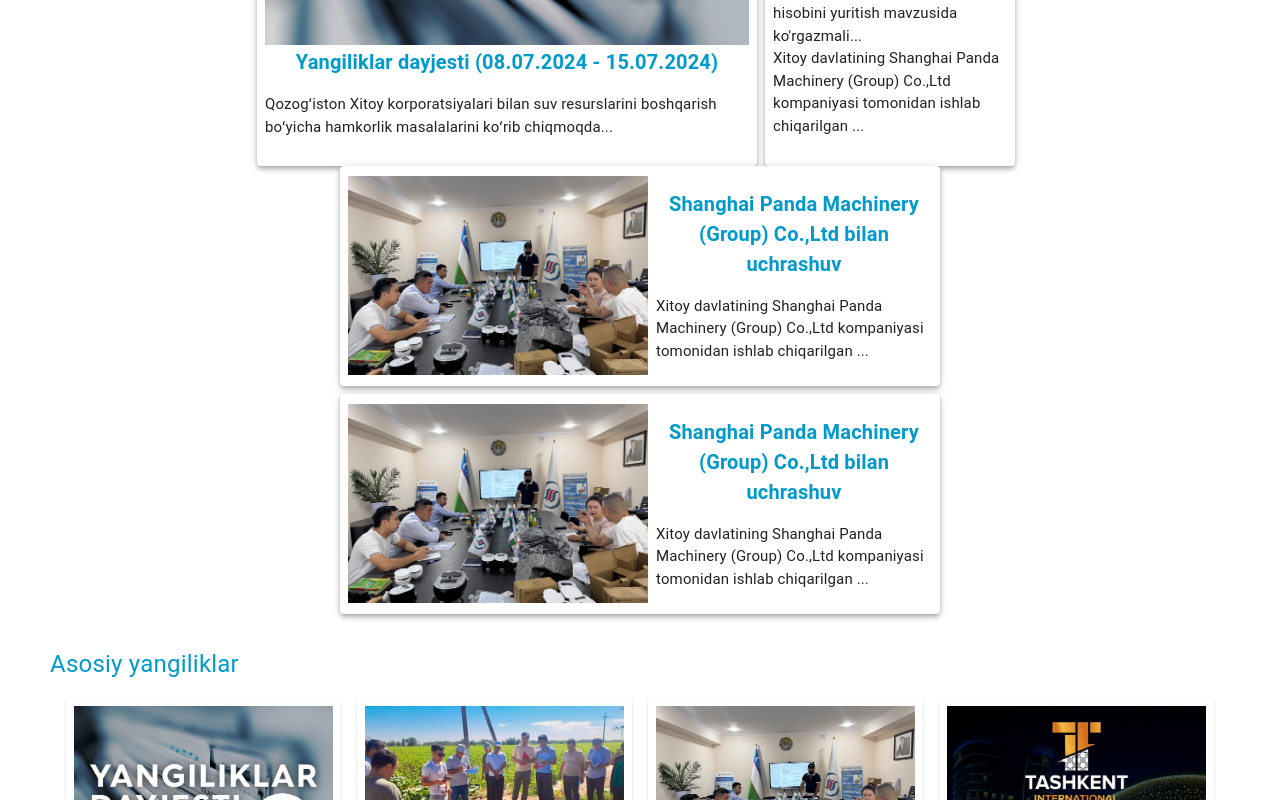
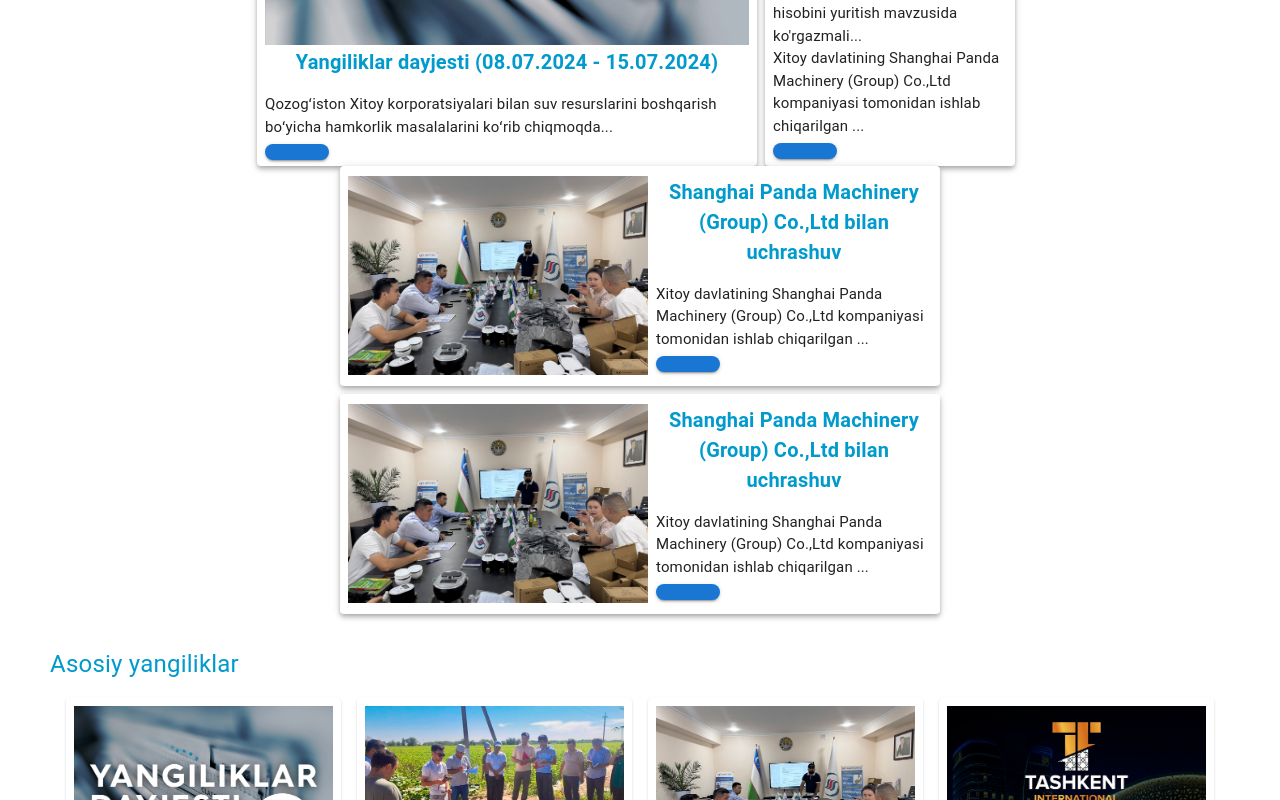
Before and after one commit to humoyun21/Smart-Solutions-System, a React (Vite) app: page /yangiliklar in a window 1280 px wide. Shown: the part 572-1372 px from the top of the page. Built offline with nearby package versions, Linux system fonts and the light colour scheme.

Commit message:
news info

```diff
--- a/src/pages/index.jsx
+++ b/src/pages/index.jsx
@@ -8,6 +8,8 @@
 import Videolar from "./videolar";
 import ProductInfo from "./maxsulotlarInfo";
 import Map from "./map";
+import NewsInfo from "./yangiliklarInfo";
+
 
 export {
   Asosiy,
@@ -20,4 +22,5 @@
   Videolar,
   ProductInfo,
   Map,
+  NewsInfo,
 };
--- a/src/pages/yangiliklar/index.jsx
+++ b/src/pages/yangiliklar/index.jsx
@@ -2,7 +2,7 @@
 import "./style.scss";
 import { Grid, Paper, Typography, Box } from "@mui/material";
 import { styled } from "@mui/material/styles";
-
+import { Button } from '@mui/material';
 // Images
 import Yangiliklardayjesti from "../../assets/images/yangiliklardayjesti.png";
 import Xorazm from "../../assets/images/xorazm.png";
@@ -119,7 +119,7 @@
 >
   Jamoamizdagi yangiliklar va haftalik yangiliklar tahlili bilan ushbu
   bo'limda tanishishingiz mumkin
-</Box>
+      </Box>
 
 
       <Box
@@ -147,8 +147,10 @@
               marginBottom: 2,
             }}
             src={newsData[0].image}
+
             alt="News photos"
           />
+
 
           <Typography
             component="h4"
@@ -162,15 +164,36 @@
             {newsData[0].title}
           </Typography>
 
+
           <Typography
             component="p"
             sx={{
               marginTop: 2,
               fontSize: 15,
             }}
+
+
           >
             {newsData[0].description}
           </Typography>
+          <Button
+      href="/yangliklar/info"
+      variant="contained"  // This gives the button a filled appearance
+      color="primary"      // This uses the MUI primary color, which is blue by default
+      sx={{
+        textTransform: 'none',     // Keeps the text case as provided
+        fontWeight: 'bold',        // Makes the button text bold
+        padding: '8px 16px',       // Adds padding for better appearance
+        borderRadius: '8px',
+        color: "white"  ,    // Rounds the corners of the button
+        '&:hover': {
+          backgroundColor: '#1565c0',  // Custom darker blue on hover
+        },
+      }}
+      className="card-button-info"
+    >
+      {newsData.link}
+          </Button>
         </Paper>
 
         <Paper
@@ -213,7 +236,26 @@
             {newsData[1].description}
             <br />
             {newsData[2].description}
+
           </Typography>
+          <Button
+      href="/yangliklar/info"
+      variant="contained"  // This gives the button a filled appearance
+      color="primary"      // This uses the MUI primary color, which is blue by default
+      sx={{
+        textTransform: 'none',     // Keeps the text case as provided
+        fontWeight: 'bold',        // Makes the button text bold
+        padding: '8px 16px',       // Adds padding for better appearance
+        borderRadius: '8px',
+        color: "white"  ,    // Rounds the corners of the button
+        '&:hover': {
+          backgroundColor: '#1565c0',  // Custom darker blue on hover
+        },
+      }}
+      className="card-button-info"
+    >
+      {newsData.link}
+          </Button>
         </Paper>
 
         <Box>
@@ -229,6 +271,7 @@
             elevation={4}
           >
             <img
+
               style={{
                 width: 300,
               }}
@@ -262,7 +305,26 @@
                 }}
               >
                 {newsData[2].description}
+
               </Typography>
+              <Button
+      href="/yangliklar/info"
+      variant="contained"  // This gives the button a filled appearance
+      color="primary"      // This uses the MUI primary color, which is blue by default
+      sx={{
+        textTransform: 'none',     // Keeps the text case as provided
+        fontWeight: 'bold',        // Makes the button text bold
+        padding: '8px 16px',       // Adds padding for better appearance
+        borderRadius: '8px',
+        color: "white"  ,    // Rounds the corners of the button
+        '&:hover': {
+          backgroundColor: '#1565c0',  // Custom darker blue on hover
+        },
+      }}
+      className="card-button-info"
+    >
+      {newsData.link}
+          </Button>
             </Box>
           </Paper>
 
@@ -313,10 +375,28 @@
               >
                 {newsData[2].description}
               </Typography>
+              <Button
+      href="/yangliklar/info"
+      variant="contained"  // This gives the button a filled appearance
+       // This uses the MUI primary color, which is blue by default
+      sx={{
+        textTransform: 'none',
+        fontWeight: 'bold',
+        padding: '8px 16px',
+        borderRadius: '8px',
+        color: 'black ',  // Yozuv rangini qora qilish
+      }}
+      className="card-button-info"
+    >
+      {newsData.link}
+          </Button>
             </Box>
           </Paper>
+
         </Box>
+
       </Box>
+
       <Box>
         <Typography
           sx={{
@@ -382,6 +462,7 @@
           })}
         </Grid>
       </Box>
+
     </section>
   );
 }
--- a/src/router/index.jsx
+++ b/src/router/index.jsx
@@ -6,7 +6,7 @@
   } from "react-router-dom";
 
 import App from "../App";
-import {Asosiy , Xizmatlar , Malumotlar , Aloqa , Maxsulotlar , Loyihalar , Yangiliklar , Videolar, ProductInfo , Map} from "@pages"
+import {Asosiy , Xizmatlar , Malumotlar , Aloqa , Maxsulotlar , Loyihalar , Yangiliklar , Videolar, ProductInfo , Map , NewsInfo} from "@pages"
 
 import { MainLayut } from "../layout"
 
@@ -25,6 +25,7 @@
                 <Route path="videolar" element={<Videolar />} />
                 <Route path="map" element={<Map />} />
                 <Route path="maxsulotlar/info" element={<ProductInfo />} />
+                <Route path="yangliklar/info" element={<NewsInfo />} />
 
 
             </Route>
```
Also changed, not shown: src/pages/yangiliklarInfo/index.jsx (added, +120 -0 lines).
